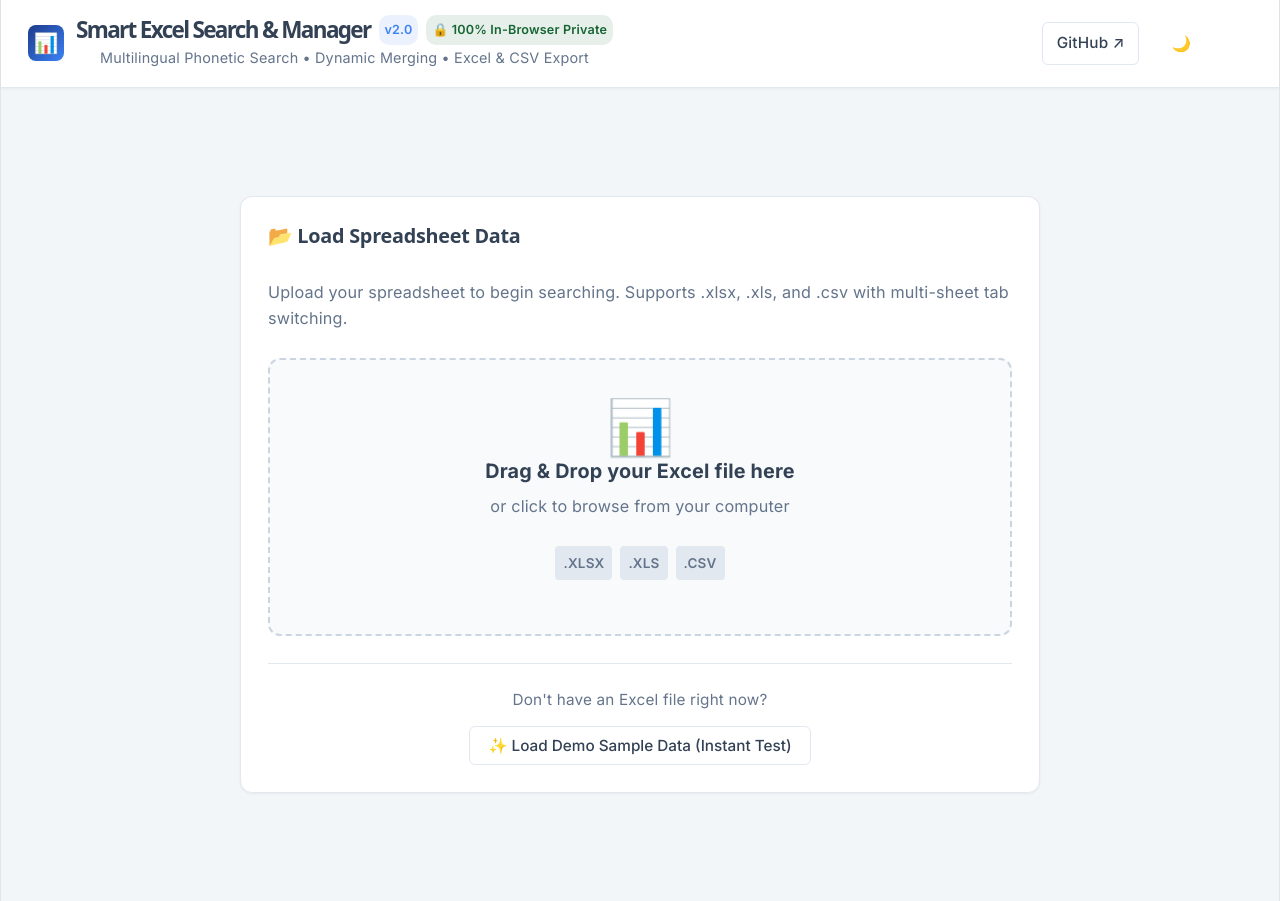
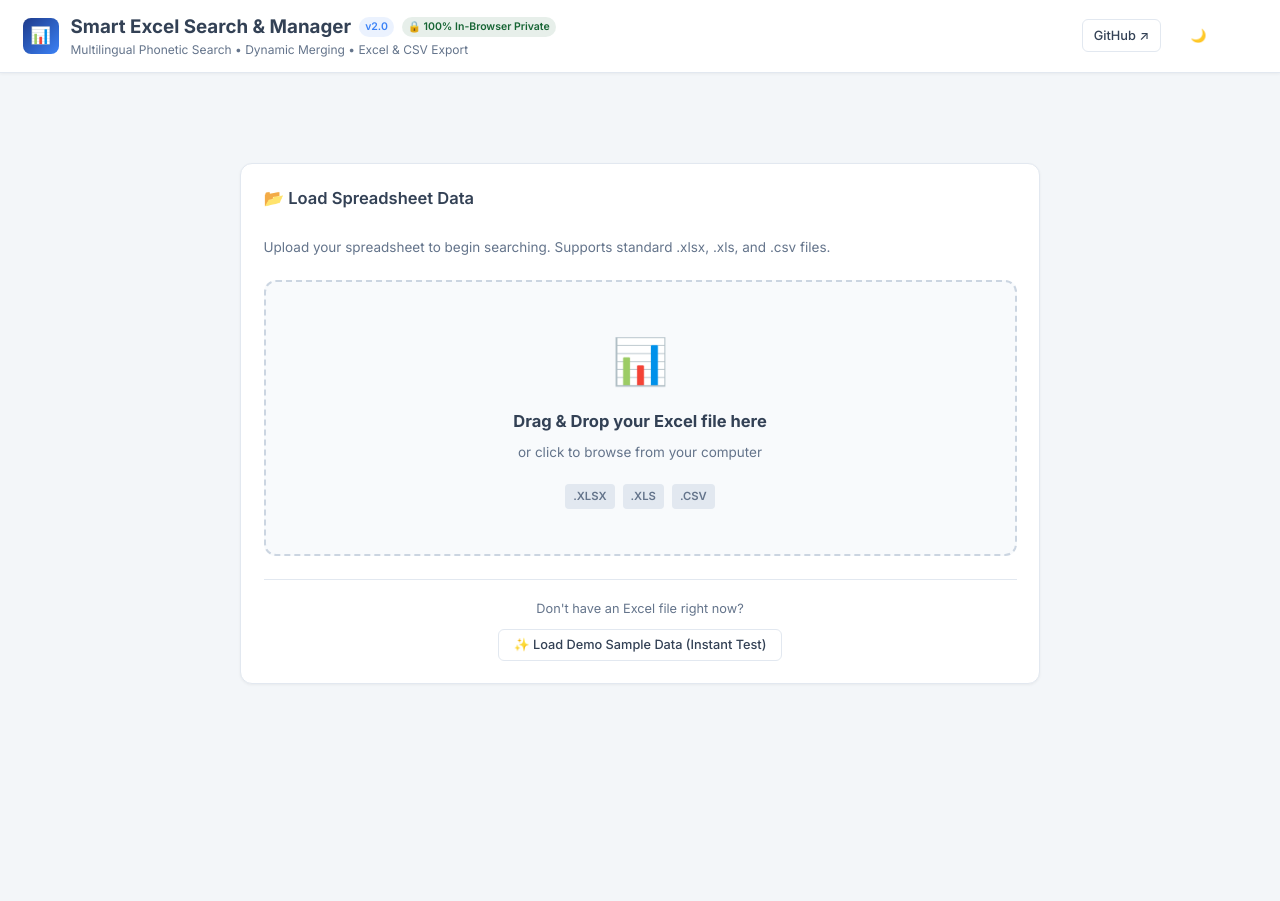
Before and after one commit to utkarshnikhare/excel-manager, a React (Vite) app in the folder frontend/: page / in a window 1280 px wide. After the commit the page ends 800 px from the top, so only its background shows below. Built offline with nearby package versions, Linux system fonts and the light colour scheme.

Commit message:
Fix: Add multi-format fallback reader (handles HTML-as-xls and CSVs), clean reset index.css, and clear error on demo data click

```diff
--- a/frontend/src/components/FileUpload.jsx
+++ b/frontend/src/components/FileUpload.jsx
@@ -6,9 +6,16 @@ const FileUpload = ({ onDataParsed }) => {
   const [error, setError] = useState('');
   const [isLoading, setIsLoading] = useState(false);
 
-  // Core logic to read both .xls and .xlsx
+  // Core logic to read .xlsx, .xls, .csv, and HTML-tables-as-xls
   const processFile = (file) => {
     setError('');
+
+    if (!file) return;
+
+    if (file.size === 0) {
+      setError('The selected file is empty (0 bytes).');
+      return;
+    }
 
     const validExtensions = ['xlsx', 'xls', 'csv'];
     const fileExtension = file.name.split('.').pop().toLowerCase();
@@ -23,12 +30,26 @@ const FileUpload = ({ onDataParsed }) => {
     const reader = new FileReader();
     reader.onload = (e) => {
       try {
-        const data = new Uint8Array(e.target.result);
-        const workbook = XLSX.read(data, { type: 'array' });
+        let workbook;
+
+        // Strategy 1: Try reading as binary array buffer
+        try {
+          const data = new Uint8Array(e.target.result);
+          workbook = XLSX.read(data, { type: 'array', cellDates: true });
+        } catch (binaryErr) {
+          // Strategy 2: Fallback for CSV or HTML-table exports saved as .xls
+          try {
+            const textDecoder = new TextDecoder('utf-8');
+            const text = textDecoder.decode(e.target.result);
+            workbook = XLSX.read(text, { type: 'string', cellDates: true });
+          } catch (textErr) {
+            throw new Error(binaryErr.message || "Unrecognized spreadsheet format");
+          }
+        }
 
         const sheetNames = workbook.SheetNames || [];
         if (sheetNames.length === 0) {
-          setError('The uploaded Excel file contains no worksheets.');
+          setError('The uploaded Excel file contains no readable worksheets.');
           setIsLoading(false);
           return;
         }
@@ -43,6 +64,9 @@ const FileUpload = ({ onDataParsed }) => {
           return;
         }
 
+        setError('');
+        setIsLoading(false);
+
         onDataParsed({
           data: jsonData,
           workbook,
@@ -52,10 +76,13 @@ const FileUpload = ({ onDataParsed }) => {
         });
       } catch (err) {
         console.error("Excel parsing error:", err);
-        setError('Failed to read the file. It might be corrupted or password-protected.');
         setIsLoading(false);
+        setError(
+          `Could not read this file. If it is currently open in Microsoft Excel, please close it and try again, or make sure it is not password-protected.`
+        );
       }
     };
+
     reader.onerror = () => {
       setError('A browser error occurred while reading the file.');
       setIsLoading(false);
@@ -66,6 +93,9 @@ const FileUpload = ({ onDataParsed }) => {
 
   // Demo sample data for instant testing
   const loadSampleData = () => {
+    setError('');
+    setIsLoading(true);
+
     const demoRecords = [
       { "ID": "EMP-101", "Name": "Rahul Sharma", "Hindi Name": "राहुल शर्मा", "City": "Mumbai", "Department": "Engineering", "Phone": "9820011223", "Status": "Active" },
       { "ID": "EMP-102", "Name": "Pooja Patil", "Hindi Name": "पूजा पाटिल", "City": "Pune", "Department": "Finance", "Phone": "9820044556", "Status": "Active" },
@@ -84,6 +114,8 @@ const FileUpload = ({ onDataParsed }) => {
     const ws = XLSX.utils.json_to_sheet(demoRecords);
     const wb = XLSX.utils.book_new();
     XLSX.utils.book_append_sheet(wb, ws, "Employees");
+
+    setIsLoading(false);
 
     onDataParsed({
       data: demoRecords,
@@ -125,7 +157,7 @@ const FileUpload = ({ onDataParsed }) => {
         📂 Load Spreadsheet Data
       </h2>
       <p style={{ color: 'var(--text-muted)', fontSize: '0.9rem', marginBottom: '1.5rem', textAlign: 'left' }}>
-        Upload your spreadsheet to begin searching. Supports .xlsx, .xls, and .csv with multi-sheet tab switching.
+        Upload your spreadsheet to begin searching. Supports standard .xlsx, .xls, and .csv files.
       </p>
 
       <div
@@ -180,8 +212,17 @@ const FileUpload = ({ onDataParsed }) => {
       </div>
 
       {error && (
-        <div style={{ marginTop: '1.5rem', padding: '1rem', backgroundColor: 'rgba(239, 68, 68, 0.1)', border: '1px solid #ef4444', borderRadius: '8px', color: '#ef4444' }}>
-          <strong>Error: </strong> {error}
+        <div style={{
+          marginTop: '1.5rem',
+          padding: '1rem',
+          backgroundColor: 'rgba(239, 68, 68, 0.1)',
+          border: '1px solid #ef4444',
+          borderRadius: '8px',
+          color: '#ef4444',
+          textAlign: 'left',
+          fontSize: '0.9rem'
+        }}>
+          <strong>⚠️ {error}</strong>
         </div>
       )}
     </div>
--- a/frontend/src/index.css
+++ b/frontend/src/index.css
@@ -1,111 +1,22 @@
-:root {
-  --text: #6b6375;
-  --text-h: #08060d;
-  --bg: #fff;
-  --border: #e5e4e7;
-  --code-bg: #f4f3ec;
-  --accent: #aa3bff;
-  --accent-bg: rgba(170, 59, 255, 0.1);
-  --accent-border: rgba(170, 59, 255, 0.5);
-  --social-bg: rgba(244, 243, 236, 0.5);
-  --shadow:
-    rgba(0, 0, 0, 0.1) 0 10px 15px -3px, rgba(0, 0, 0, 0.05) 0 4px 6px -2px;
-
-  --sans: system-ui, 'Segoe UI', Roboto, sans-serif;
-  --heading: system-ui, 'Segoe UI', Roboto, sans-serif;
-  --mono: ui-monospace, Consolas, monospace;
-
-  font: 18px/145% var(--sans);
-  letter-spacing: 0.18px;
-  color-scheme: light dark;
-  color: var(--text);
-  background: var(--bg);
-  font-synthesis: none;
-  text-rendering: optimizeLegibility;
-  -webkit-font-smoothing: antialiased;
-  -moz-osx-font-smoothing: grayscale;
-
-  @media (max-width: 1024px) {
-    font-size: 16px;
-  }
+/* Clean Modern Reset */
+*, *::before, *::after {
+  box-sizing: border-box;
+  margin: 0;
+  padding: 0;
 }
 
-@media (prefers-color-scheme: dark) {
-  :root {
-    --text: #9ca3af;
-    --text-h: #f3f4f6;
-    --bg: #16171d;
-    --border: #2e303a;
-    --code-bg: #1f2028;
-    --accent: #c084fc;
-    --accent-bg: rgba(192, 132, 252, 0.15);
-    --accent-border: rgba(192, 132, 252, 0.5);
-    --social-bg: rgba(47, 48, 58, 0.5);
-    --shadow:
-      rgba(0, 0, 0, 0.4) 0 10px 15px -3px, rgba(0, 0, 0, 0.25) 0 4px 6px -2px;
-  }
-
-  #social .button-icon {
-    filter: invert(1) brightness(2);
-  }
-}
-
-body {
+html, body {
+  width: 100%;
+  min-height: 100vh;
   margin: 0;
+  padding: 0;
+  font-family: -apple-system, BlinkMacSystemFont, 'Segoe UI', Roboto, Oxygen, Ubuntu, Cantarell, sans-serif;
+  font-size: 15px;
+  line-height: 1.5;
+  -webkit-font-smoothing: antialiased;
 }
 
 #root {
-  width: 1126px;
-  max-width: 100%;
-  margin: 0 auto;
-  text-align: center;
-  border-inline: 1px solid var(--border);
-  min-height: 100svh;
-  display: flex;
-  flex-direction: column;
-  box-sizing: border-box;
+  width: 100%;
+  min-height: 100vh;
 }
-
-h1,
-h2 {
-  font-family: var(--heading);
-  font-weight: 500;
-  color: var(--text-h);
-}
-
-h1 {
-  font-size: 56px;
-  letter-spacing: -1.68px;
-  margin: 32px 0;
-  @media (max-width: 1024px) {
-    font-size: 36px;
-    margin: 20px 0;
-  }
-}
-h2 {
-  font-size: 24px;
-  line-height: 118%;
-  letter-spacing: -0.24px;
-  margin: 0 0 8px;
-  @media (max-width: 1024px) {
-    font-size: 20px;
-  }
-}
-p {
-  margin: 0;
-}
-
-code,
-.counter {
-  font-family: var(--mono);
-  display: inline-flex;
-  border-radius: 4px;
-  color: var(--text-h);
-}
-
-code {
-  font-size: 15px;
-  line-height: 135%;
-  padding: 4px 8px;
-  background: var(--code-bg);
-}
```
